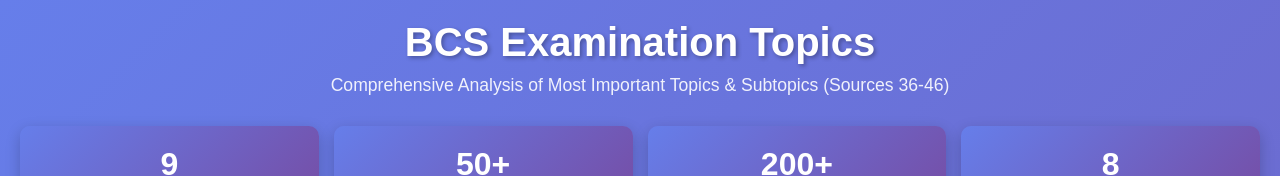
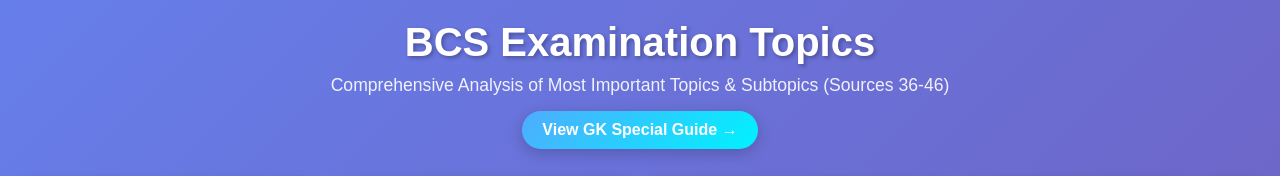
Before and after one commit to khatamirock/BCS_PREPs, a plain HTML site: page index.html in a window 1280 px wide. Shown: the top 176 px of the page. Drawn offline with Linux system fonts and the light colour scheme.

Commit message:
gk_spcl-route

```diff
--- a/index.html
+++ b/index.html
@@ -290,6 +290,21 @@
         <div class="header">
             <h1>BCS Examination Topics</h1>
             <p>Comprehensive Analysis of Most Important Topics & Subtopics (Sources 36-46)</p>
+            <!-- Add this new section -->
+            <div style="margin-top: 15px;">
+                <a href="Gk_special.html" style="
+                    display: inline-block;
+                    padding: 10px 20px;
+                    background: linear-gradient(135deg, #4facfe 0%, #00f2fe 100%);
+                    color: white;
+                    text-decoration: none;
+                    border-radius: 25px;
+                    font-weight: bold;
+                    box-shadow: 0 4px 15px rgba(0,0,0,0.2);
+                    transition: all 0.3s ease;
+                ">View GK Special Guide →</a>
+            </div>
+            <!-- End of new section -->
         </div>
 
         <div class="stats-grid">
@@ -463,7 +478,7 @@
                         </div>
                         <div class="subtopic">
                             <div class="subtopic-title">One-word Substitutions</div>
-                            <div class="subtopic-details">'omnivorous', 'euphemism', 'philanthropy', 'panacea', 'soporific', 'verbose'</div>
+                            <div class="subtopic-details>'omnivorous', 'euphemism', 'philanthropy', 'panacea', 'soporific', 'verbose'</div>
                         </div>
                     </div>
                 </div>
```
